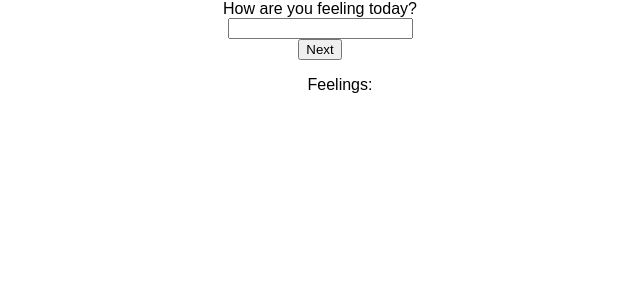
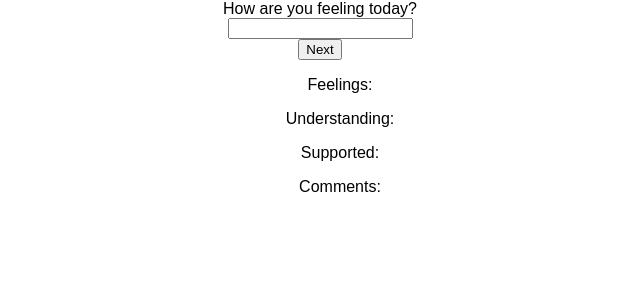
Before and after one commit to sean-r-olson/redux-feedback, a React (Create React App) app: page /#/ in a window 1280 px wide. Shown: the top 300 px of the page, without its empty margins (320-960 px from the left). Built offline with nearby package versions, Linux system fonts and the light colour scheme.

Commit message:
added review responses component to render response history

```diff
--- a/src/components/Comments/Comments.js
+++ b/src/components/Comments/Comments.js
@@ -1,5 +1,6 @@
 import React, {Component} from 'react';
 import {connect} from 'react-redux';
+import ReviewResponses from '../ReviewResponses/ReviewResponses';
 
 
 class Comments extends Component {
@@ -41,9 +42,14 @@ handleChange = (event) => {
             <input type = "text" onChange={this.handleChange}/>
         </form>
         <button onClick={this.handleSubmit}>Next</button>
+        <ReviewResponses/>
       </div>
     )
   }
 }
 
-export default connect() (Comments);
+const mapStateToProps = (reduxStore) => ({
+    reduxStore
+})
+
+export default connect(mapStateToProps) (Comments);
--- a/src/components/Feelings/Feelings.js
+++ b/src/components/Feelings/Feelings.js
@@ -1,5 +1,6 @@
 import React, {Component} from 'react';
 import {connect} from 'react-redux';
+import ReviewResponses from '../ReviewResponses/ReviewResponses';
 
 
 class Feelings extends Component {
@@ -42,13 +43,7 @@ handleChange = (event) => {
                 <input type = "number" onChange={this.handleChange}/>
             </form>
         <button onClick={this.handleSubmit}>Next</button>
-        <ul> Feelings:
-        {this.props.reduxStore.responseReducer.map((response, i) => {
-                       return (
-                           <li key={i}>{response.feelingsResponse}</li>
-                       );
-                   })}
-                   </ul>
+        <ReviewResponses/>
       </div>
     )
   }
--- /dev/null
+++ b/src/components/ReviewResponses/ReviewResponses.js
@@ -0,0 +1,58 @@
+import React, {Component} from 'react';
+import {connect} from 'react-redux';
+
+
+class ReviewResponses extends Component {
+
+state = {
+        feelingsResponse: 1,
+        understandingResponse: 1,
+        supportedResponse: 1,
+        commentsResponse: 1,
+}
+
+
+
+  render() {
+      console.log(this.state)
+
+    return (
+        <>
+        <ul> Feelings:
+        {this.props.reduxStore.feelingsResponseReducer.map((response, i) => {
+                       return (
+                           <li key={i}>{response}</li>
+                       );
+                   })}
+        </ul>
+        <ul> Understanding:
+        {this.props.reduxStore.understandingResponseReducer.map((response, i) => {
+                       return (
+                           <li key={i}>{response}</li>
+                       );
+                   })}
+        </ul>
+        <ul> Supported:
+        {this.props.reduxStore.supportedResponseReducer.map((response, i) => {
+                       return (
+                           <li key={i}>{response}</li>
+                       );
+                   })}
+        </ul>
+        <ul> Comments:
+        {this.props.reduxStore.commentsResponseReducer.map((response, i) => {
+                       return (
+                           <li key={i}>{response}</li>
+                       );
+                   })}
+        </ul>
+        </>
+    )
+}
+}
+
+const mapStateToProps = (reduxStore) => ({
+    reduxStore
+})
+
+export default connect(mapStateToProps) (ReviewResponses);
--- a/src/components/Supported/Supported.js
+++ b/src/components/Supported/Supported.js
@@ -1,5 +1,6 @@
 import React, {Component} from 'react';
 import {connect} from 'react-redux';
+import ReviewResponses from '../ReviewResponses/ReviewResponses';
 
 
 class Supported extends Component {
@@ -41,9 +42,15 @@ handleChange = (event) => {
             <input type = "number" onChange={this.handleChange}/>
         </form>
         <button onClick={this.handleSubmit}>Next</button>
+        <ReviewResponses/>
       </div>
     )
   }
+
 }
 
-export default connect() (Supported);
+const mapStateToProps = (reduxStore) => ({
+    reduxStore
+})
+
+export default connect(mapStateToProps) (Supported);
--- a/src/components/Understanding/Understanding.js
+++ b/src/components/Understanding/Understanding.js
@@ -1,5 +1,6 @@
 import React, {Component} from 'react';
 import {connect} from 'react-redux';
+import ReviewResponses from '../ReviewResponses/ReviewResponses';
 
 
 class Understanding extends Component {
@@ -41,9 +42,14 @@ handleChange = (event) => {
             <input type = "number" onChange={this.handleChange}/>
         </form>
         <button onClick={this.handleSubmit}>Next</button>
+       <ReviewResponses/>
       </div>
     )
   }
 }
 
-export default connect() (Understanding);
+const mapStateToProps = (reduxStore) => ({
+    reduxStore
+})
+
+export default connect(mapStateToProps) (Understanding);
--- a/src/index.js
+++ b/src/index.js
@@ -9,16 +9,32 @@ import logger from 'redux-logger'
 import { createStore, combineReducers, applyMiddleware } from 'redux';
 import { Provider } from 'react-redux';
 
+const responses = [];
 
-const responseReducer = (state =[], action) => {
+const feelingsResponseReducer = (state = responses, action) => {
     if (action.type === 'ADD_FEELINGS') {
         return [...state, action.payload]
-    } else if (action.type === 'ADD_UNDERSTANDING') {
-        return [...state, action.payload]
-    } else if (action.type === 'ADD_SUPPORTED') {
-        return [...state, action.payload]
-    } else if (action.type === 'ADD_COMMENTS') {
-        return [...state, action.payload]
+    }
+    return state;
+}
+
+const understandingResponseReducer = (state = responses, action) => {
+    if (action.type === 'ADD_UNDERSTANDING') {
+    return [...state, action.payload]
+    }
+    return state;
+}
+
+const supportedResponseReducer = (state = responses, action) => {
+    if (action.type === 'ADD_SUPPORTED') {
+    return [...state, action.payload]
+    }
+    return state;
+}
+
+const commentsResponseReducer = (state = responses, action) => {
+    if (action.type === 'ADD_COMMENTS') {
+    return [...state, action.payload]
     }
     return state;
 }
@@ -26,7 +42,10 @@ const responseReducer = (state =[], action) => {
 
 const reduxStore = createStore (
     combineReducers({
-        responseReducer
+        feelingsResponseReducer,
+        understandingResponseReducer,
+        supportedResponseReducer,
+        commentsResponseReducer
     }),
     applyMiddleware(logger)
 )
```
